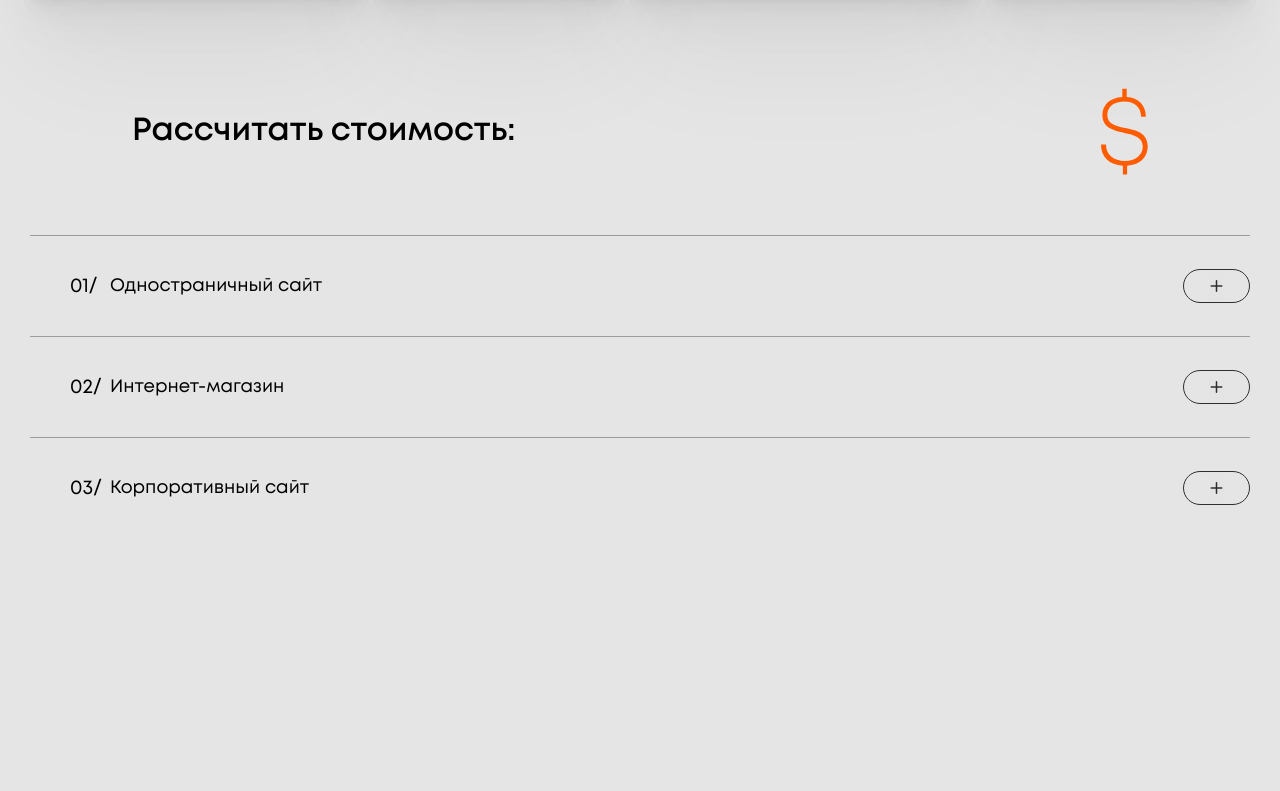
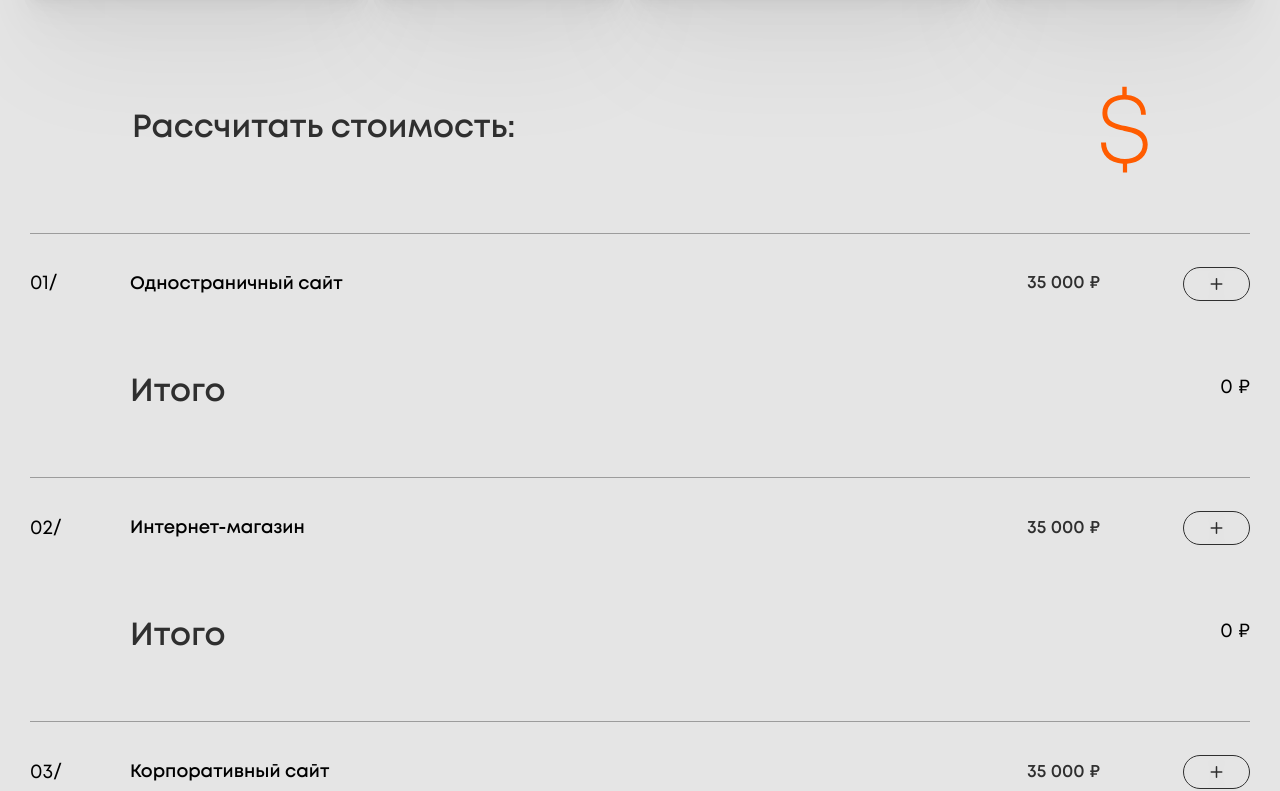
Before and after one commit to Gur01/uixer, a Next.js app: page / in a window 1280 px wide. Shown: the part 2531-3322 px from the top of the page. Before the commit the page ends 3089 px from the top, so only its background shows below. Built offline with nearby package versions, Linux system fonts and the light colour scheme.

Commit message:
calculator progress

```diff
--- a/src/blocks/Calculator.jsx
+++ b/src/blocks/Calculator.jsx
@@ -1,5 +1,5 @@
 import { colors } from '@/constants';
-import { Container, Section, Title, Divider, Dollar, AddButton } from '@/ui';
+import { Container, Section, Title, Divider, Dollar, AddButton, Accordion } from '@/ui';
 import { AccordionPanel} from '@/components';
 import styled from 'styled-components';
 
@@ -131,7 +131,6 @@ const Calculator = ({ data }) => {
                         <AccordionPanel key={index} data={item}/>
                     )}
                 </Accordion>
-
             </Container>
 
             {/* <AdvantagesBox>
@@ -155,14 +154,6 @@ const StyledDivider = styled(Divider)`
     align-items: center;
 `
 
-const Accordion = styled.ol`
-    counter-reset: item;
-    margin-left: 0;
-    padding-left: 0;
-    list-style-type: none;
-    margin-top: 60px;
-`
-
 const DollarBox = styled(Divider)`
         display: flex;
         justify-content: flex-end;
--- a/src/components/AccordionPanel.jsx
+++ b/src/components/AccordionPanel.jsx
@@ -1,4 +1,6 @@
-import { AddButton } from '@/ui';
+import { AddButton, Accordion, Title } from '@/ui';
+import { colors } from '@/constants';
+import { formatPrice } from '@/utils';
 import styled from 'styled-components';
 import { useState } from 'react';
 
@@ -39,30 +41,84 @@ const data = {
     ]
 }
 
-const AccordionPanel = ({data}) => {
+const AccordionPanel = ({ data }) => {
+    const { items, title, cost } = data;
     console.log(data);
     const [total, setTotal] = useState(0);
-    const [isOpened, setIsOpened] = useState(true);
+    const [isOpened, setIsOpened] = useState(false);
 
-    const count = (sum) => {
+    const openPanel = (sum) => {
+        setIsOpened(true);
         setTotal((state) => state + sum)
     }
 
-    const openPanel = () => {
-        setIsOpened(true);
-
+    const closePanel = () => {
+        setIsOpened(false);
+        setTotal(0)
     }
 
     return (
-        <StyledAccordionPanel>
-            <ServiceTitle>{data.title}</ServiceTitle>
-            <AddButton onClick={openPanel} />
+        <>
+            <StyledAccordionPanel>
+                <ServiceTitle>{title}</ServiceTitle>
+                <Cost>{formatPrice(cost)}</Cost>
+                <AddButton onOpen={()=> openPanel(cost)} onClose={()=>closePanel(cost)} isOpened={isOpened} />
+            </StyledAccordionPanel>
+            {isOpened && <StyledAccordion>
+                {items.map((item, index) => {
+                    const { title, cost, description } = item;
 
-        </StyledAccordionPanel>
+                    return (
+                        <StyledAccordionPanel key={index}>
+                            <ServiceTitle>{title}</ServiceTitle>
+                            <Cost>{formatPrice(cost)}</Cost>
+                            <AddButton onOpen={()=> setTotal((state) => state + cost)} onClose={()=> setTotal((state) => state - cost)}/>
+
+                            {/* {description && <div>description</div>} */}
+                        </StyledAccordionPanel>
+
+                    )
+                })}
+            </StyledAccordion>}
+            <Result>
+                <div>
+                    <Title>Итого</Title>
+                    <ResultSubTitle></ResultSubTitle>
+                </div>
+                <ResultSum>{formatPrice(total)}</ResultSum>
+            </Result>
+        </>
     )
 }
 
 export default AccordionPanel
+
+const Result = styled.div`
+    padding: 40px 0 65px;
+    display: flex;
+	justify-content: space-between;
+    margin-left: 100px;
+`
+
+const ResultTitle = styled.div`
+    font-weight: 600;
+
+`
+
+const ResultSubTitle = styled.div`
+
+`
+
+const ResultSum = styled.div`
+
+`
+
+
+const Cost = styled.div`
+    font-weight: 600;
+    font-size: 0.9rem;
+    color: ${colors.lightBlack};
+`
 
 const StyledAccordionPanel = styled.li`
     display: flex;
@@ -75,8 +131,18 @@ const StyledAccordionPanel = styled.li`
         display: inline-block;
         content: "0" counter(item) "/ ";
         counter-increment: item;
-        width: 2em;
-        margin-left: 2em;
+        width: 100px;
+    }
+
+    & + ol > li {
+        &:last-child {
+            border-bottom: 1px solid rgba(47, 47, 47, 0.4); //colors.lightBlack
+        }
+
+        &:before {
+            width: 50px;
+        }
+
     }
 `
 
@@ -84,4 +150,10 @@ const ServiceTitle = styled.div`
         flex-grow: 1;
         line-height: 22px;
         font-size: 0.9rem;
+        font-weight: 600;
 `
+
+const StyledAccordion = styled(Accordion)`
+    margin-left: 100px;
+    margin-top: 0;
+`
--- a/src/components/ContactForm.jsx
+++ b/src/components/ContactForm.jsx
@@ -92,7 +92,7 @@ const ContactForm = () => {
 
     return (
         <StyledForm>
-            <StyledCross onClick={closeModal}/>
+            {/* <StyledCross onClick={closeModal}/> */}
             <Title>Заказать звонок</Title>
             <SubTitle>Оставь заявку и мы перезвоним в течении 15 минут</SubTitle>
             <Input placeholder="Имя" name="name" errorMessage={error.name} onChange={onChange} />
@@ -151,9 +151,9 @@ const CheckboxBlock = styled.div`
     }
 `
 
-const StyledCross = styled(Cross)`
-    position: absolute;
-    right: 21px;
-    top: 21px;
-    cursor: pointer;
-`
+// const StyledCross = styled(Cross)`
+//     position: absolute;
+//     right: 21px;
+//     top: 21px;
+//     cursor: pointer;
+// `
--- a/src/pages/index.jsx
+++ b/src/pages/index.jsx
@@ -29,6 +29,9 @@ export default function Home({
             <Slider data={slider}/>
             <Companies />
             <Calculator />
+            <CallToAction data={callToAction}/>
+            <Slider data={slider}/>
+            <Companies />
             {/* <Advantages data={advantages} />
             <BannerSection data={banner} />
 =           <Services data={services} />
--- /dev/null
+++ b/src/ui/Accordion.jsx
@@ -0,0 +1,11 @@
+import styled from 'styled-components';
+
+const Accordion = styled.ol`
+    counter-reset: item;
+    margin-left: 0;
+    padding-left: 0;
+    list-style-type: none;
+    margin-top: 60px;
+`
+
+export default Accordion
--- a/src/ui/AddButton.jsx
+++ b/src/ui/AddButton.jsx
@@ -1,24 +1,58 @@
-import { Cross, Plus } from '@/ui';
 import { colors } from '@/constants';
-import styled from 'styled-components';
+import { Plus } from '@/ui/Icons';
+import styled, { css } from 'styled-components';
 
-const AddButton = ({ isOpened }) =>
-    <Button>{isOpened ? <Cross /> : <Plus />}</Button>
+// export const Plus = (props) => <svg width="19" height="18" viewBox="0 0 19 18" fill="none" xmlns="http://www.w3.org/2000/svg" {...props}>
+//     <path d="M4.25 9L14.75 9" stroke="#2F2F2F" strokeWidth="1.5" strokeLinecap="round" strokeLinejoin="round" />
+//     <path d="M9.5 14.2502L9.5 3.75024" stroke="#2F2F2F" strokeWidth="1.5" strokeLinecap="round" strokeLinejoin="round" />
+// </svg>
 
+const AddButton = ({ isOpened, onOpen, onClose }) => {
+    console.log(isOpened)
+    return (
+        <Box>
+            {isOpened ? <ButtonClose onClick={onClose}><StyledPlus isOpened={isOpened}/></ButtonClose> : <ButtonOpen onClick={onOpen}><Plus isOpened={isOpened}/></ButtonOpen>}
+        </Box>
+    )
+}
 
 export default AddButton;
 
+const Box = styled.div`
+    min-width: 150px;
+    display: flex;
+	justify-content: flex-end;
+`
 
-
-const Button = styled.div`
+const commonProps = css`
     align-items: center;
-    border-radius: 50px;
-    border: 1.5px solid ${colors.lightBlack};
     cursor: pointer;
     display: flex;
+    justify-content: center;
+    outline: none;
+    flex-direction: row;
+    `
+
+const ButtonOpen = styled.button`
+    border-radius: 50px;
+    border: 1px solid ${colors.lightBlack};
     filter: drop-shadow(0px 73px 134px rgba(70, 45, 45, 0.08)) drop-shadow(0px 33.7501px 61.9523px rgba(70, 45, 45, 0.059334)) drop-shadow(0px 19.311px 35.4477px rgba(70, 45, 45, 0.0501425)) drop-shadow(0px 11.7217px 21.5165px rgba(70, 45, 45, 0.0431959)) drop-shadow(0px 7.06282px 12.9646px rgba(70, 45, 45, 0.0368041)) drop-shadow(0px 3.93303px 7.21954px rgba(70, 45, 45, 0.0298575)) drop-shadow(0px 1.69157px 3.10508px rgba(70, 45, 45, 0.020666));
-    flex-direction: row;
     height: 34px;
-    justify-content: center;
     width: 67px;
+    background-color: transparent;
+    ${commonProps}
+    `
+const ButtonClose = styled.button`
+    width: 32px;
+    height: 32px;
+    background-color: ${colors.white};
+    box-shadow: 0px 73px 134px rgba(70, 45, 45, 0.08), 0px 33.7501px 61.9523px rgba(70, 45, 45, 0.059334), 0px 19.311px 35.4477px rgba(70, 45, 45, 0.0501425), 0px 11.7217px 21.5165px rgba(70, 45, 45, 0.0431959), 0px 7.06282px 12.9646px rgba(70, 45, 45, 0.0368041), 0px 3.93303px 7.21954px rgba(70, 45, 45, 0.0298575), 0px 1.69157px 3.10508px rgba(70, 45, 45, 0.020666);
+    border-radius: 50%;
+    border: none;
+    ${commonProps}
 `
+
+const StyledPlus = styled(Plus)`
+    fill: ${colors.lightBlack};
+    transform: rotate(45deg);
+`
--- a/src/ui/Icons.jsx
+++ b/src/ui/Icons.jsx
@@ -4,10 +4,6 @@ export const Check = () => <svg width="13" height="9" viewBox="0 0 13 9" fill="n
 
 export const Dollar = () => <svg width="47" height="87" viewBox="0 0 47 87" fill="none" xmlns="http://www.w3.org/2000/svg">
     <path d="M46.7 58.6C46.7 45.1 35.3 42.4 24.6 40.1C15.2 37.9 6.3 36.1 6.3 26.9C6.3 18.8 13.2 13.6 23.4 13.6C33.2 13.6 40.1 19.3 40.1 28.7H44.9C44.9 17.3 37.5 9.79999 25.7 9V0.699999H21.3V9C9.2 9.7 1.4 16.5 1.4 27.1C1.4 40.1 12.9 42.6 23.3 44.9C32.9 46.9 41.8 48.9 41.8 58.6C41.8 67.2 34.2 73.1 24 73.1C12.7 73.1 5 66.8 5 56.6H2.83122e-07C2.83122e-07 68.9 8.3 77.1 21.9 77.8V86.6H26.1V77.8C38.5 77.1 46.7 69.5 46.7 58.6Z" fill="#FF5C00" />
-</svg>
-
-export const Close = (props) => <svg width="10" height="10" viewBox="0 0 10 10" fill="none" xmlns="http://www.w3.org/2000/svg">
-    <path d="M1.28769 8.71228L8.71231 1.28766" stroke="#2F2F2F" strokeWidth="1.5" strokeLinecap="round" strokeLinejoin="round" />
 </svg>
 
 export const Telegram = (props) => <svg width="16" height="14" viewBox="0 0 16 14" fill="none" xmlns="http://www.w3.org/2000/svg">
@@ -24,7 +20,7 @@ export const Instagram = (props) => <svg width="18" height="18" viewBox="0 0 18
     <path d="M13.125 4.875H13.135" stroke="#FF5C00" strokeWidth="1.5" strokeLinecap="round" strokeLinejoin="round" />
 </svg>
 
-export const Plus = (props) => <svg width="19" height="18" viewBox="0 0 19 18" fill="none" xmlns="http://www.w3.org/2000/svg">
+export const Plus = (props) => <svg width="19" height="18" viewBox="0 0 19 18" fill="none" xmlns="http://www.w3.org/2000/svg" {...props}>
     <path d="M4.25 9L14.75 9" stroke="#2F2F2F" strokeWidth="1.5" strokeLinecap="round" strokeLinejoin="round" />
     <path d="M9.5 14.2502L9.5 3.75024" stroke="#2F2F2F" strokeWidth="1.5" strokeLinecap="round" strokeLinejoin="round" />
 </svg>
@@ -38,5 +34,5 @@ export const ArrowLeft = () => <svg width="14" height="26" viewBox="0 0 14 26" f
 </svg>
 
 export const ArrowUp = () => <svg width="12" height="12" viewBox="0 0 12 12" fill="none" xmlns="http://www.w3.org/2000/svg">
-<path d="M1 1H11V11" stroke="#FF5C00" strokeWidth="1.5" strokeLinecap="round" strokeLinejoin="round"/>
+    <path d="M1 1H11V11" stroke="#FF5C00" strokeWidth="1.5" strokeLinecap="round" strokeLinejoin="round" />
 </svg>
--- a/src/ui/Title.jsx
+++ b/src/ui/Title.jsx
@@ -3,8 +3,8 @@ import { colors } from '@/constants';
 
 const Title = styled.h3`
     font-weight: 600;
-    font-size: 32px;
-    color: ${colors.lightBlack}
+    font-size: 1.6rem;
+    color: ${colors.lightBlack};
     line-height: 120%;
 
     /* @media screen and (min-width: 540px) {
--- a/src/ui/index.js
+++ b/src/ui/index.js
@@ -10,3 +10,4 @@ export { default as Modal } from './Modal';
 export { default as Section } from './Section';
 export { default as Textarea } from './Textarea';
 export { default as Title } from './Title';
+export { default as Accordion } from './Accordion';
--- /dev/null
+++ b/src/utils/index.js
@@ -0,0 +1 @@
+export const formatPrice = (sum) => `${sum.toString().replace(/\B(?=(\d{3})+(?!\d))/g, " ")} ₽`
```
